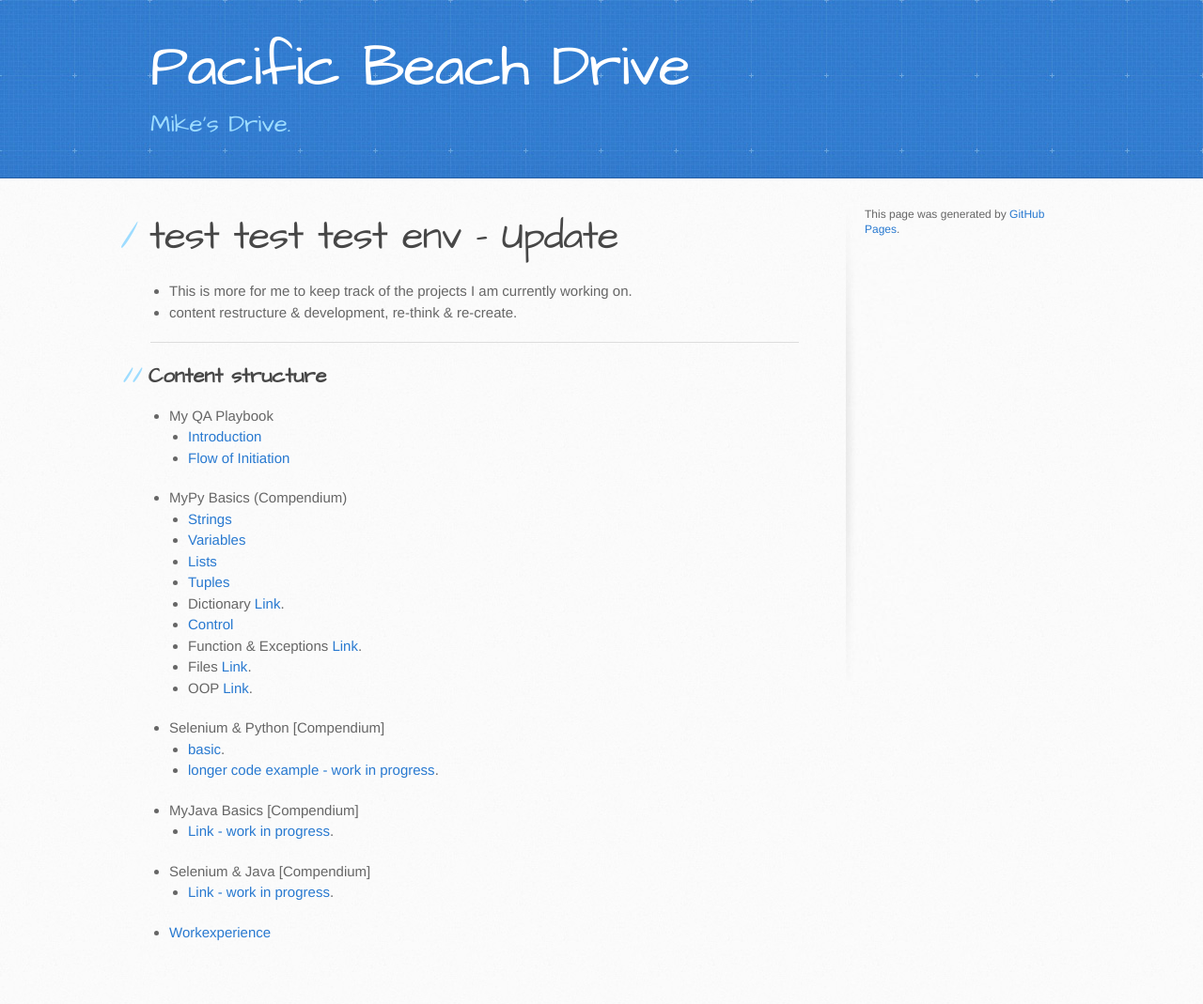
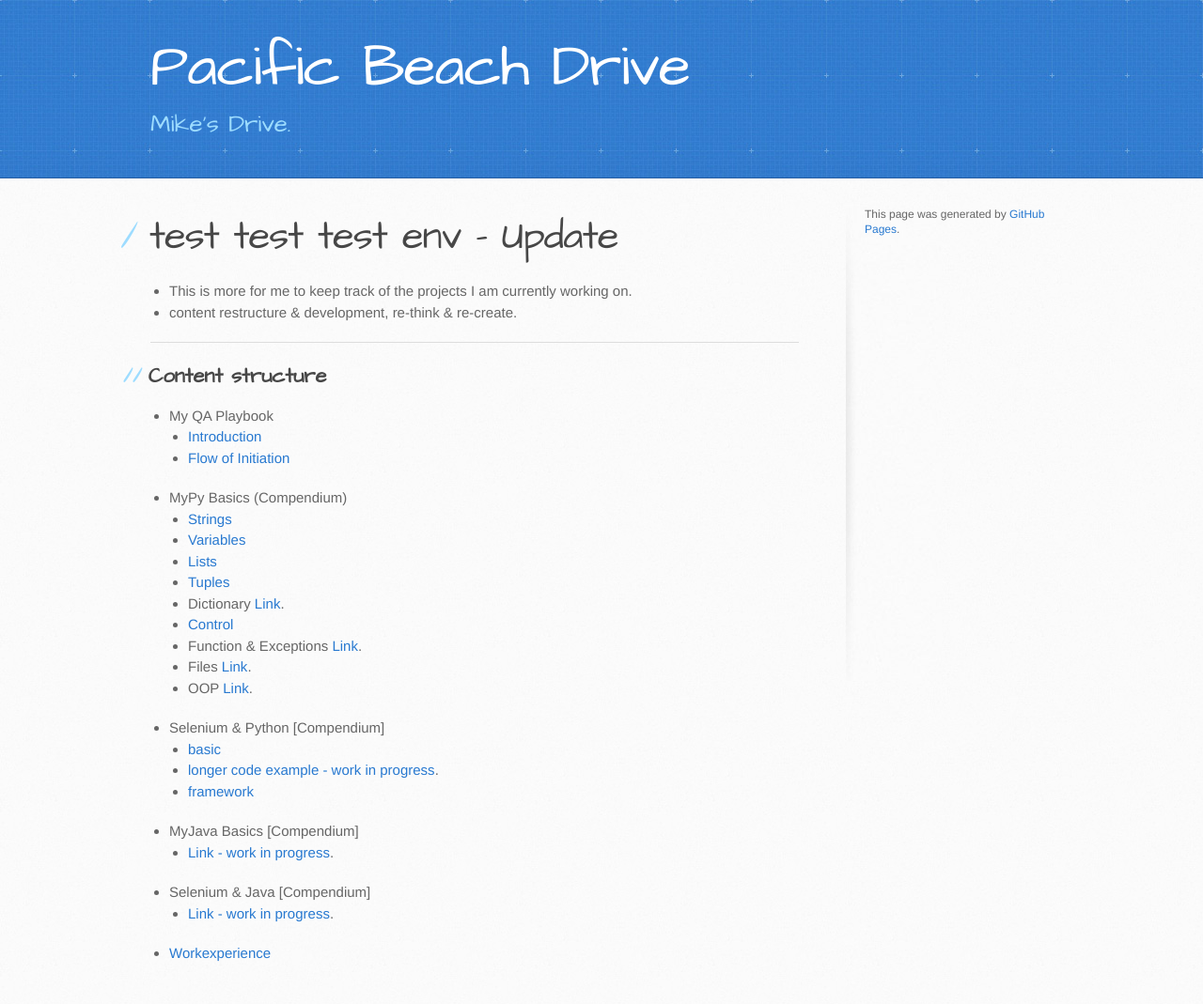
Before and after one commit to trumpfheller/trumpfheller.github.io, a Jekyll site: the page built from index.md, in a window 1280 px wide. Shown: the whole page at 94% size. Built offline with Jekyll 4.4.1, drawn with Linux system fonts in a browser that asks for light colours; before the commit the page ends 1047 px from its top, so only the background shows below that.

Commit message:
Update index.md

```diff
--- a/index.md
+++ b/index.md
@@ -27,8 +27,9 @@ currently working on.
   - OOP [Link](./another-page.html).
 
 - Selenium & Python [Compendium]
-  - [basic](./selenium_py.html).
+  - [basic](./selenium_py.html)
   - [longer code example - work in progress](./another-page.html).
+  - [framework](./framework.html)
 
 - MyJava Basics [Compendium]
   - [Link - work in progress](./another-page.html).
```
